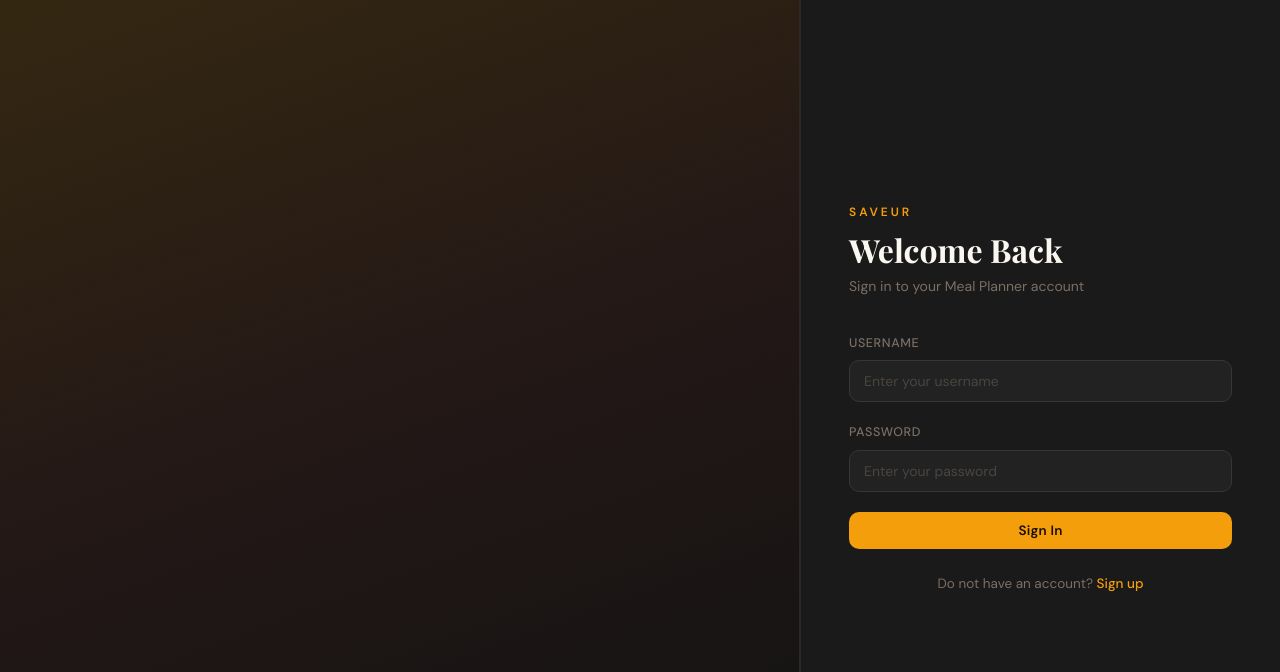
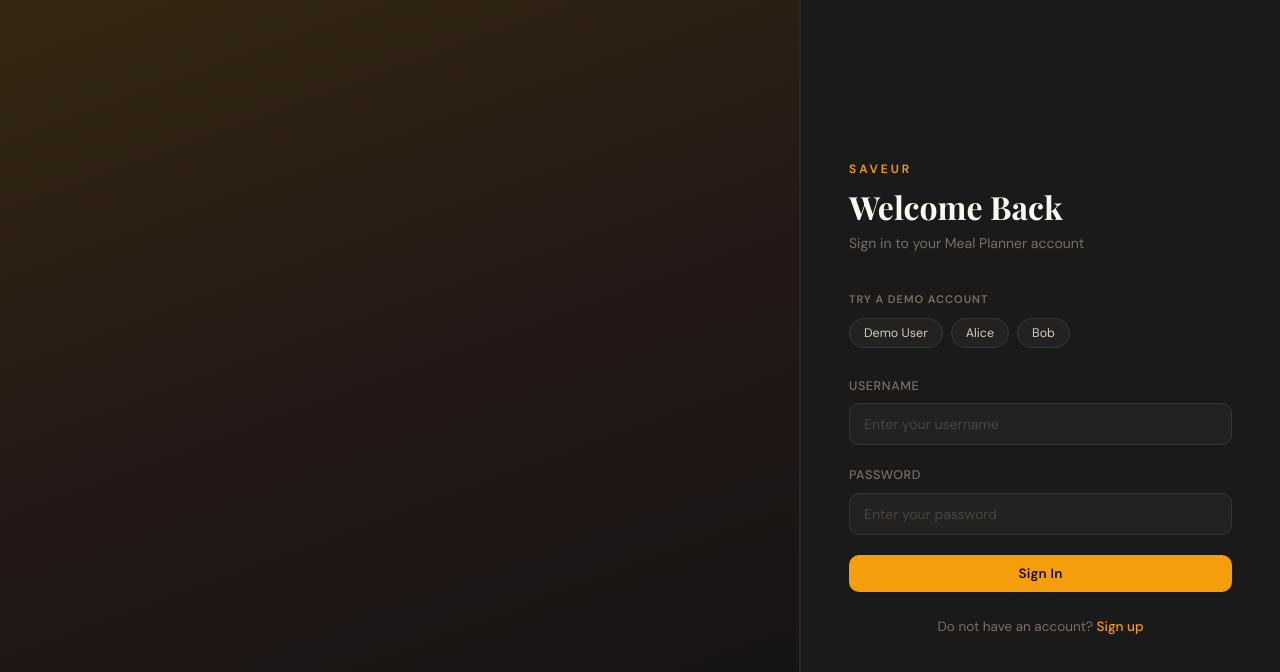
Before and after one commit to valletivarish/karthik_devopsec_frontend, a React (Vite) app: page /login in a window 1280 px wide. Shown: the top 672 px of the page. Built offline with nearby package versions, Linux system fonts and the light colour scheme; no server answers; a web font is replaced by a local one.

Commit message:
Add demo account quick-fill buttons to login page

```diff
--- a/src/components/Auth/LoginForm.jsx
+++ b/src/components/Auth/LoginForm.jsx
@@ -6,6 +6,12 @@ import { useAuth } from '../../context/AuthContext';
 import authService from '../../services/authService';
 import { loginSchema } from '../../utils/validators';
 
+const DEMO_ACCOUNTS = [
+  { label: 'Demo User',  username: 'demo',  password: 'demo1234' },
+  { label: 'Alice',      username: 'alice', password: 'alice1234' },
+  { label: 'Bob',        username: 'bob',   password: 'bob1234' },
+];
+
 /**
  * Login form component with real-time validation feedback.
  * Authenticates user credentials and stores JWT token via AuthContext.
@@ -13,7 +19,7 @@ import { loginSchema } from '../../utils/validators';
 function LoginForm() {
   const navigate = useNavigate();
   const { login } = useAuth();
-  const { register, handleSubmit, formState: { errors, isSubmitting } } = useForm({
+  const { register, handleSubmit, setValue, formState: { errors, isSubmitting } } = useForm({
     resolver: yupResolver(loginSchema),
   });
 
@@ -31,11 +37,48 @@ function LoginForm() {
     }
   };
 
+  const fillDemo = (account) => {
+    setValue('username', account.username);
+    setValue('password', account.password);
+  };
+
   return (
     <div className="auth-container">
       <div className="auth-card">
         <h1>Welcome Back</h1>
         <p className="subtitle">Sign in to your Meal Planner account</p>
+
+        {/* Demo account quick-fill */}
+        <div style={{ marginBottom: '28px' }}>
+          <p style={{ fontSize: '11px', fontWeight: 600, letterSpacing: '1px', textTransform: 'uppercase', color: 'var(--text-muted)', marginBottom: '10px' }}>
+            Try a demo account
+          </p>
+          <div style={{ display: 'flex', gap: '8px', flexWrap: 'wrap' }}>
+            {DEMO_ACCOUNTS.map((acc) => (
+              <button
+                key={acc.username}
+                type="button"
+                onClick={() => fillDemo(acc)}
+                style={{
+                  padding: '6px 14px',
+                  background: 'var(--bg-raised)',
+                  border: '1px solid var(--border-light)',
+                  borderRadius: '20px',
+                  color: 'var(--text-primary)',
+                  fontSize: '12.5px',
+                  cursor: 'pointer',
+                  fontFamily: 'var(--font-body)',
+                  transition: 'all 0.18s',
+                }}
+                onMouseEnter={e => { e.currentTarget.style.borderColor = 'var(--amber)'; e.currentTarget.style.color = 'var(--amber)'; }}
+                onMouseLeave={e => { e.currentTarget.style.borderColor = 'var(--border-light)'; e.currentTarget.style.color = 'var(--text-primary)'; }}
+              >
+                {acc.label}
+              </button>
+            ))}
+          </div>
+        </div>
+
         <form onSubmit={handleSubmit(onSubmit)}>
           <div className="form-group">
             <label htmlFor="username">Username</label>
```
